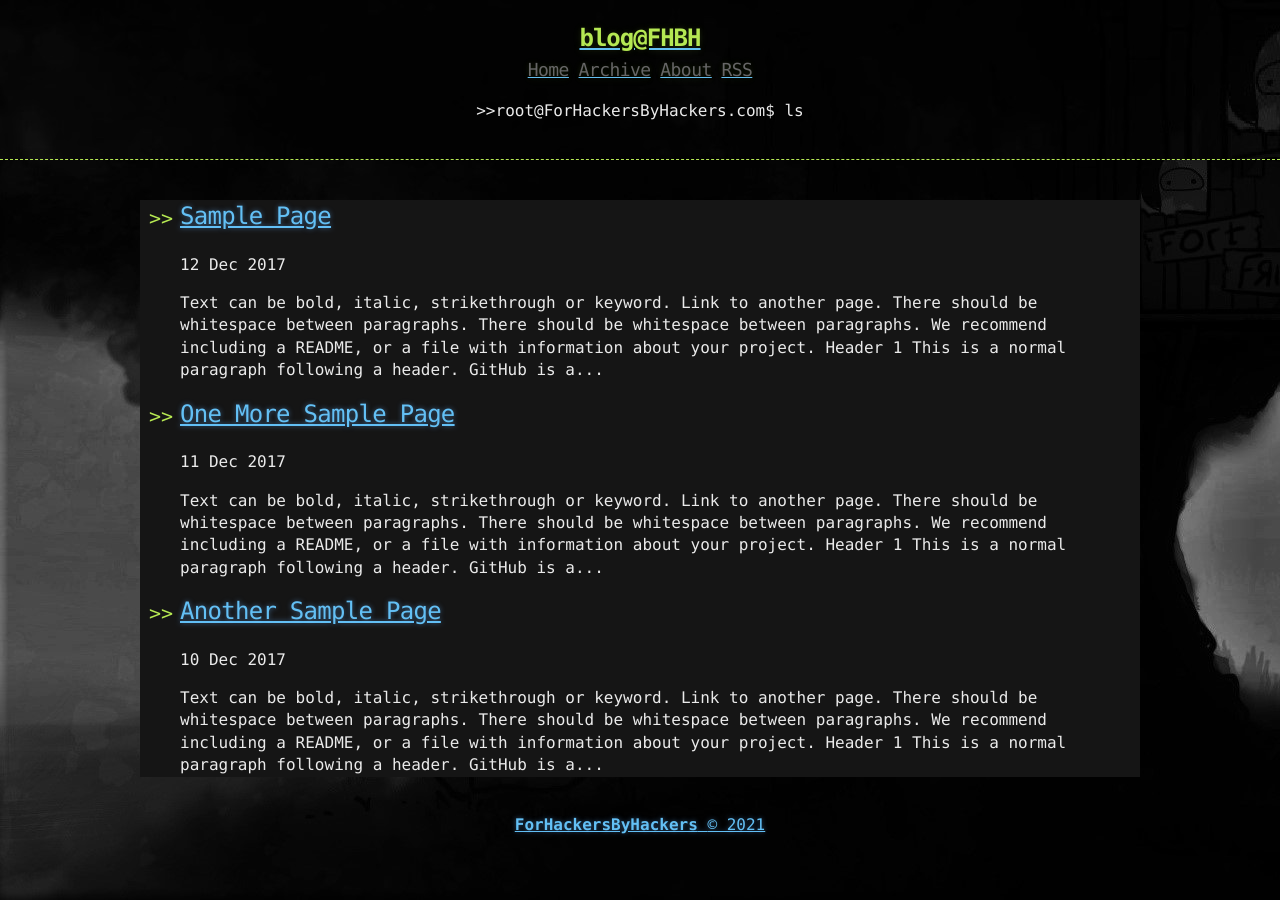
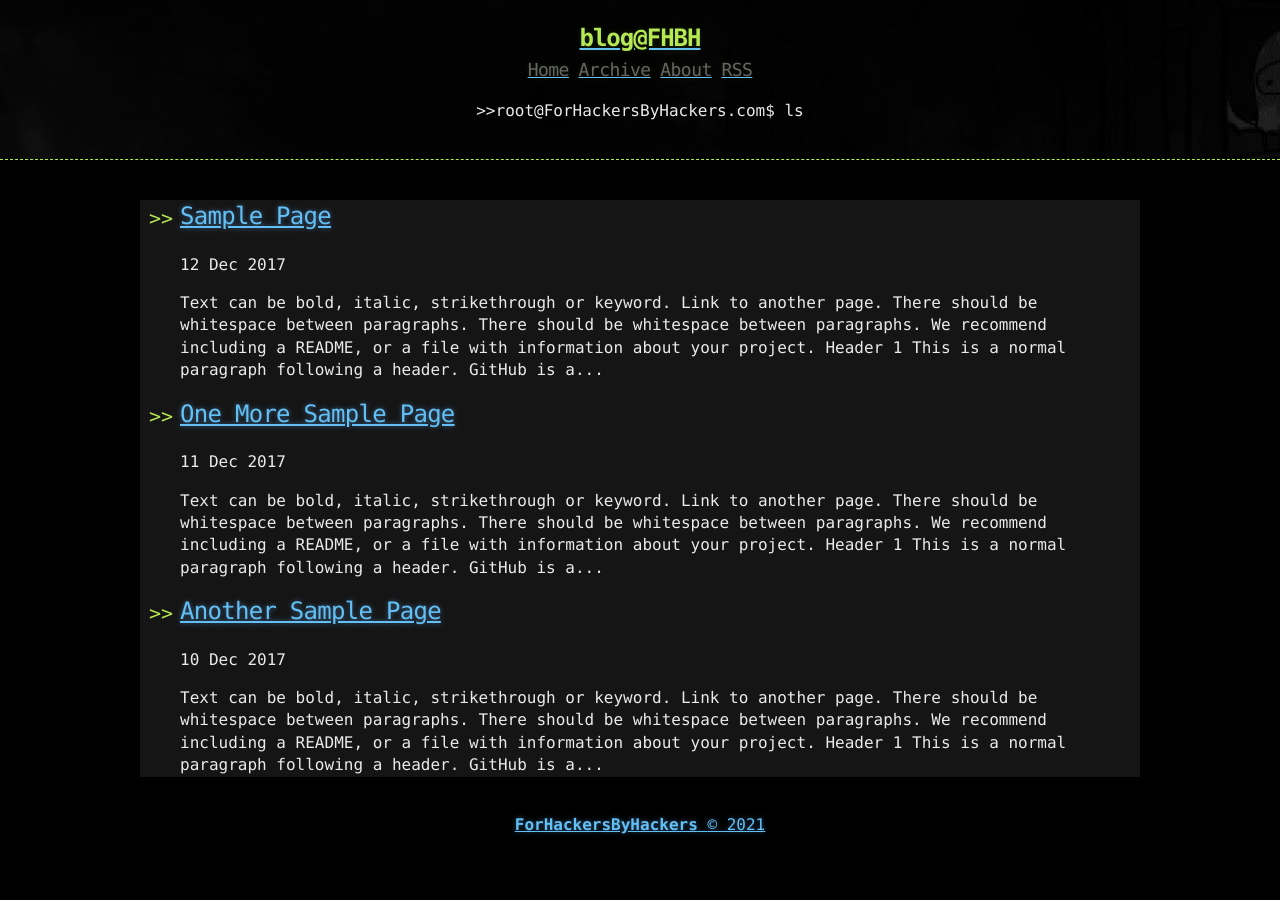
Before and after one commit to bugcatchernade/blog, a Jekyll site: the page built from index.html, in a window 1280 px wide. Built offline with Jekyll 4.4.1, drawn with Linux system fonts in a browser that asks for light colours; the list of posts is cut into pages by our own code.

Commit message:
Update base.scss

```diff
--- a/_sass/base.scss
+++ b/_sass/base.scss
@@ -14,7 +14,7 @@ $blockquote-border: $dove-grey !default;
 body {
   margin: 0;
   padding: 0;
-  background: $body-background url("../assets/bkg.jpg") 0 0;
+  background: #000000;
   color: $body-foreground;
   font-size: 16px;
   line-height: 1.5;
```
